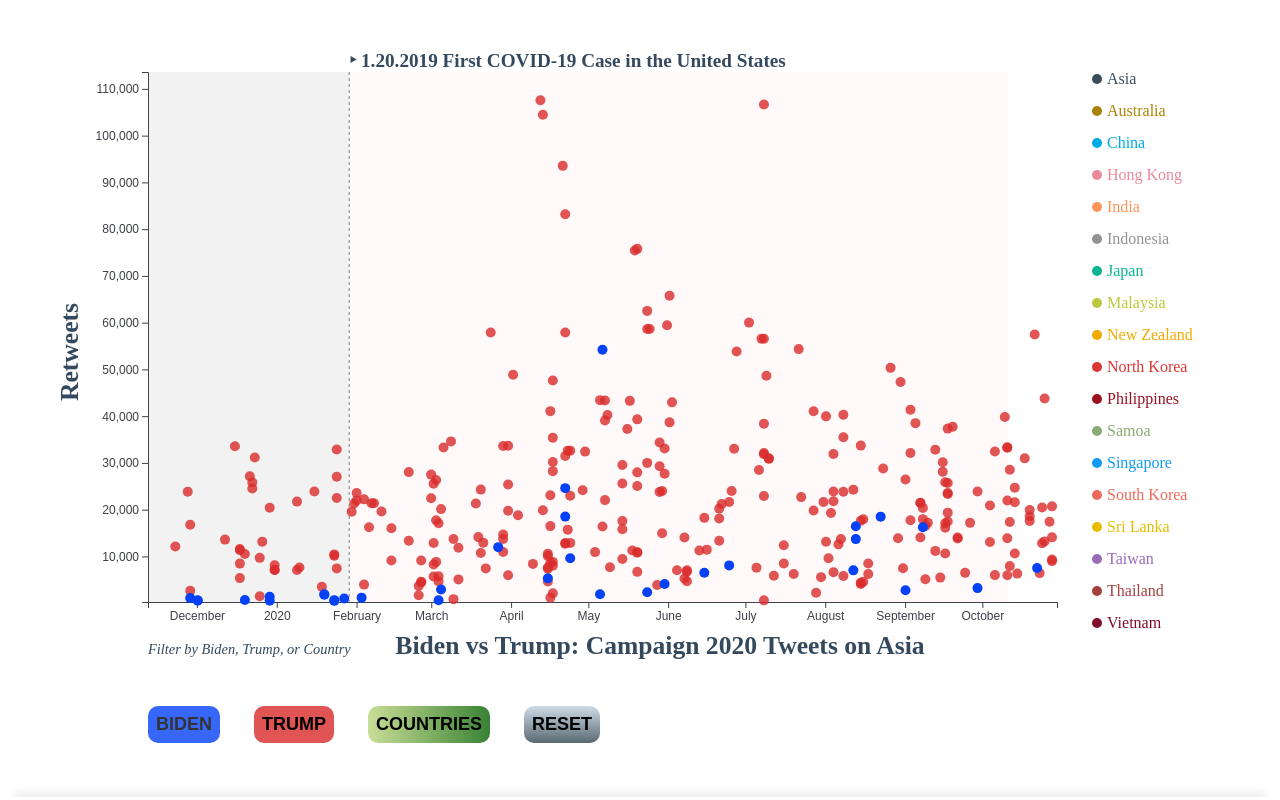
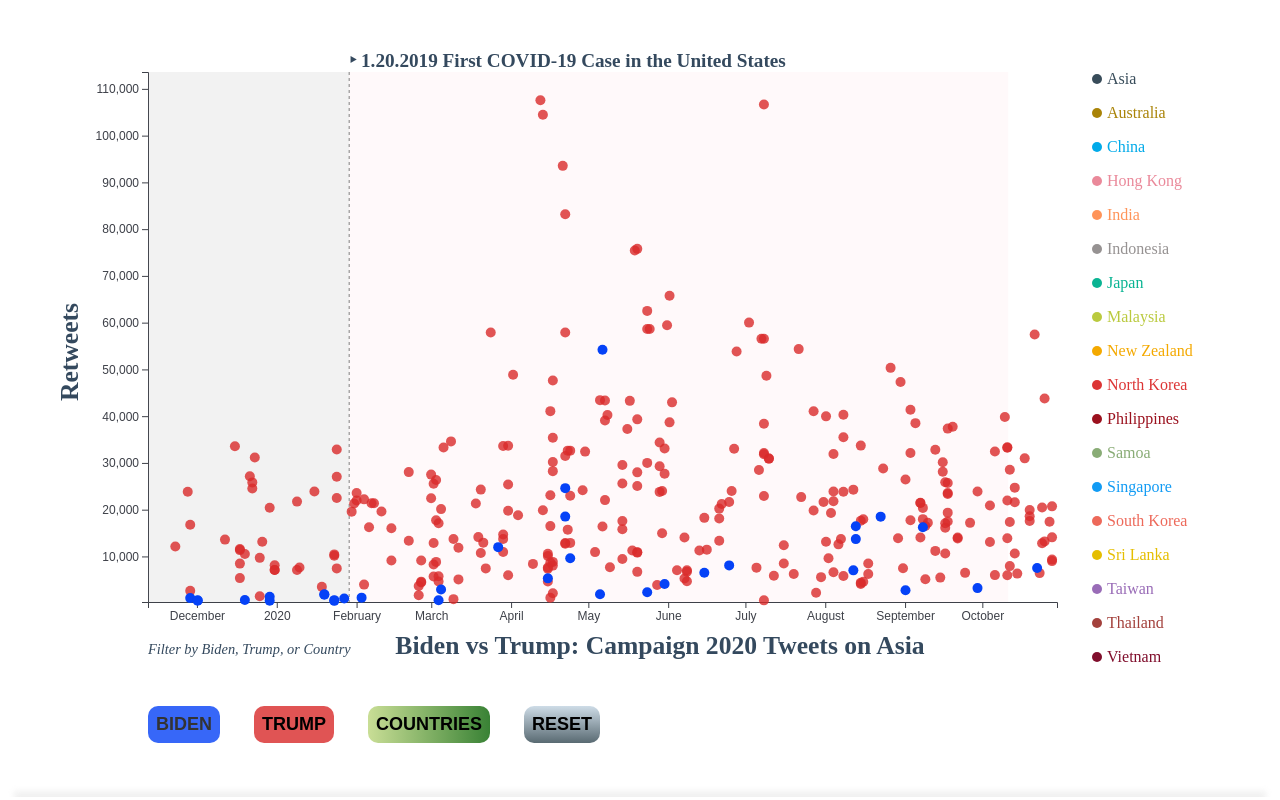
Before and after one commit to Caitlin-EWC/East-West-Center.github.io, a plain HTML site: page biden-trump-tweets/index.html in a window 1280 px wide. Shown: the top 800 px of the page. Drawn offline with nearby package versions, Linux system fonts and the light colour scheme.

Commit message:
adjust legend

```diff
--- a/biden-trump-tweets/index.html
+++ b/biden-trump-tweets/index.html
@@ -427,7 +427,7 @@
                 .enter()
                 .append("circle")
                 .attr("cx", 5)
-                .attr("cy", function (d, i) { return 57 + i * 32 })
+                .attr("cy", function (d, i) { return 57 + i * 34 })
                 .attr("r", 5)
                 .style("fill", function (d) { return color2(d) })
 
@@ -436,7 +436,7 @@
                 .enter()
                 .append("text")
                 .attr("x", 15)
-                .attr("y", function (d, i) { return 62 + i * 32 })
+                .attr("y", function (d, i) { return 62 + i * 34 })
                 .style("fill", function (d) { return color2(d) })
                 .text(function (d) { return d })
                 .style("font-family", "Montserrat")
```
